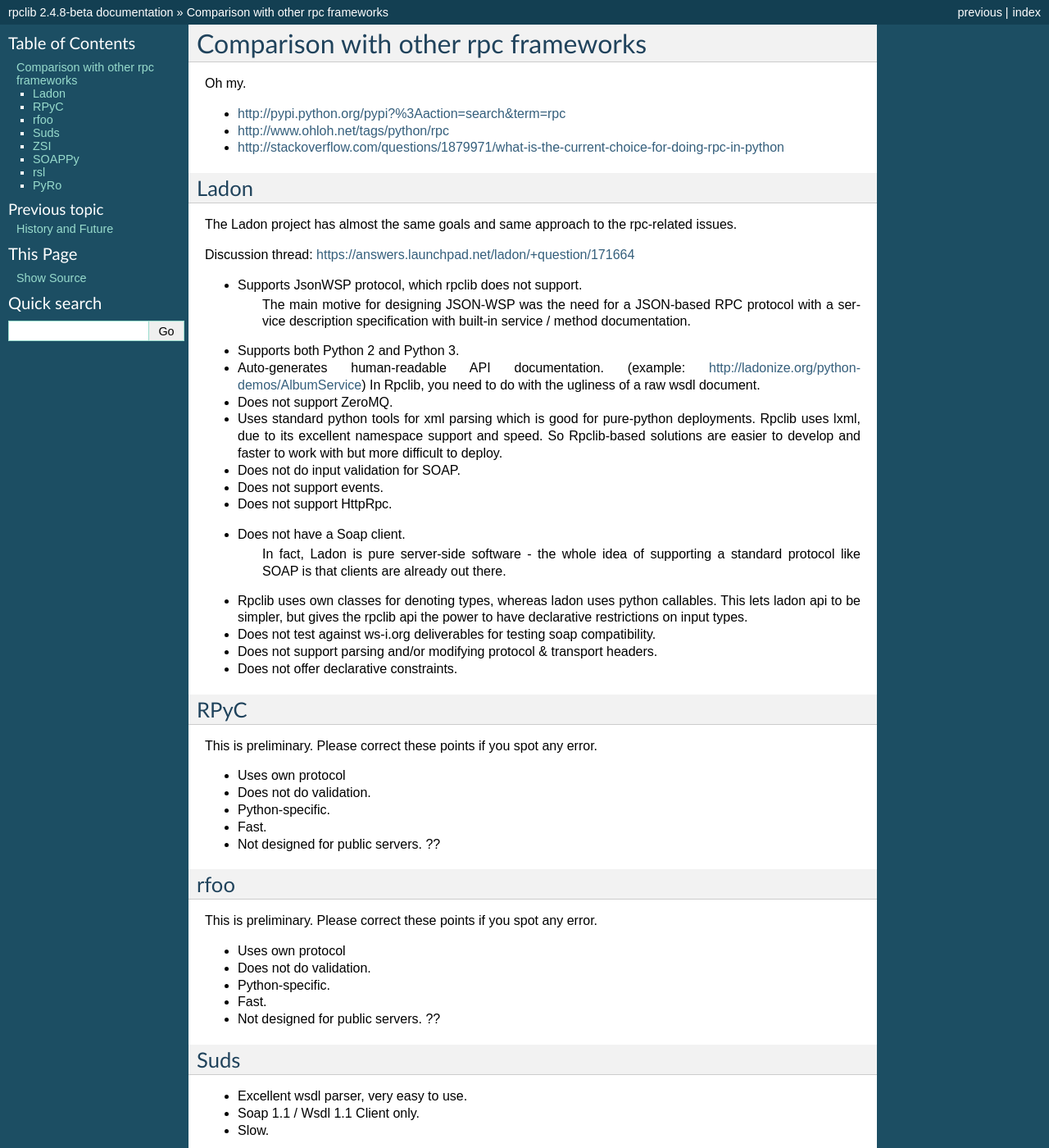
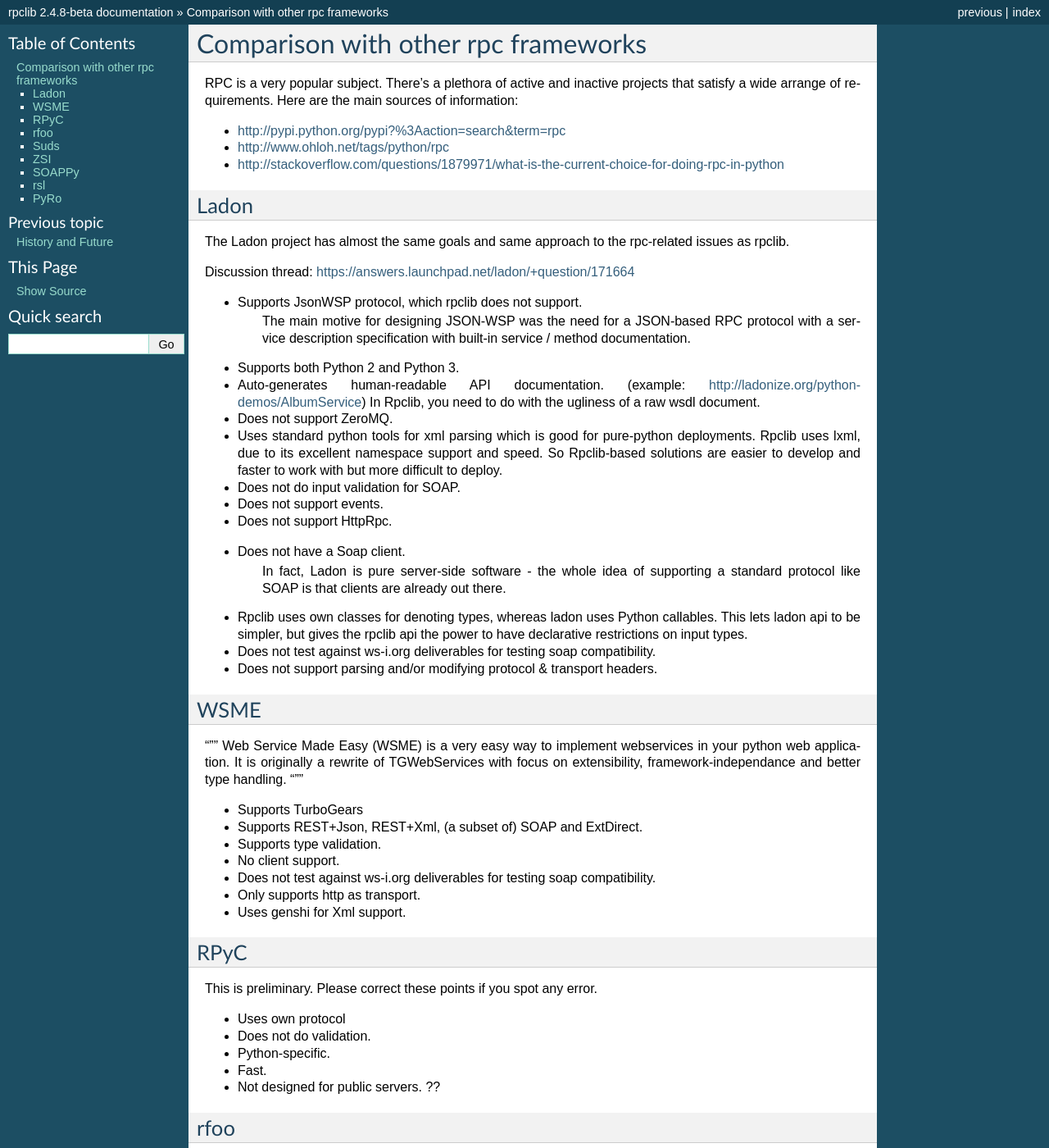
Before and after one commit to arskom/spyne, a Sphinx documentation site: the page built from doc/source/comparison.rst, in a window 1280 px wide and 1400 px high. Shown: the whole window at 82% size. Built offline with Sphinx 7.4.7, drawn with Linux system fonts in a browser that asks for light colours; some of the changed text lies outside the part shown.

Commit message:
comparison update with wsme

```diff
--- a/doc/source/comparison.rst
+++ b/doc/source/comparison.rst
@@ -4,7 +4,9 @@
 Comparison with other rpc frameworks
 ====================================
 
-Oh my.
+RPC is a very popular subject. There's a plethora of active and inactive
+projects that satisfy a wide arrange of requirements. Here are the main sources
+of information:
 
 * http://pypi.python.org/pypi?%3Aaction=search&term=rpc
 * http://www.ohloh.net/tags/python/rpc
@@ -14,7 +16,7 @@
 -----
 
 The Ladon project has almost the same goals and same approach to the rpc-related
-issues.
+issues as rpclib.
 
 Discussion thread: https://answers.launchpad.net/ladon/+question/171664
 
@@ -37,12 +39,28 @@
 * Does not have a Soap client.
     In fact, Ladon is pure server-side software - the whole idea of supporting a
     standard protocol like SOAP is that clients are already out there.
-* Rpclib uses own classes for denoting types, whereas ladon uses python
+* Rpclib uses own classes for denoting types, whereas ladon uses Python
   callables. This lets ladon api to be simpler, but gives the rpclib api the
   power to have declarative restrictions on input types.
 * Does not test against ws-i.org deliverables for testing soap compatibility.
 * Does not support parsing and/or modifying protocol & transport headers.
-* Does not offer declarative constraints.
+
+WSME
+----
+
+"""
+Web Service Made Easy (WSME) is a very easy way to implement webservices in your
+python web application. It is originally a rewrite of TGWebServices with focus
+on extensibility, framework-independance and better type handling.
+"""
+
+* Supports TurboGears
+* Supports REST+Json, REST+Xml, (a subset of) SOAP and ExtDirect.
+* Supports type validation.
+* No client support.
+* Does not test against ws-i.org deliverables for testing soap compatibility.
+* Only supports http as transport.
+* Uses genshi for Xml support.
 
 RPyC
 ----
@@ -70,9 +88,12 @@
 Suds
 ----
 
+* Soap 1.1 / Wsdl 1.1 Client only.
 * Excellent wsdl parser, very easy to use.
-* Soap 1.1 / Wsdl 1.1 Client only.
-* Slow.
+* Recommended way to interface with rpclib services.
+* Uses own pure-python xml implementation, so it's roughly 10 times slower
+  than rpclib.
+* Only depends on pure-python solutions, so much easier to deploy.
 
 ZSI
 ---
@@ -81,13 +102,16 @@
 
 SOAPPy
 ------
+
 * ???
 
 rsl
 ---
+
+* Client only.
 * Unmaintained.
-* Client only.
 
 PyRo
 ----
+
 * ???
```
